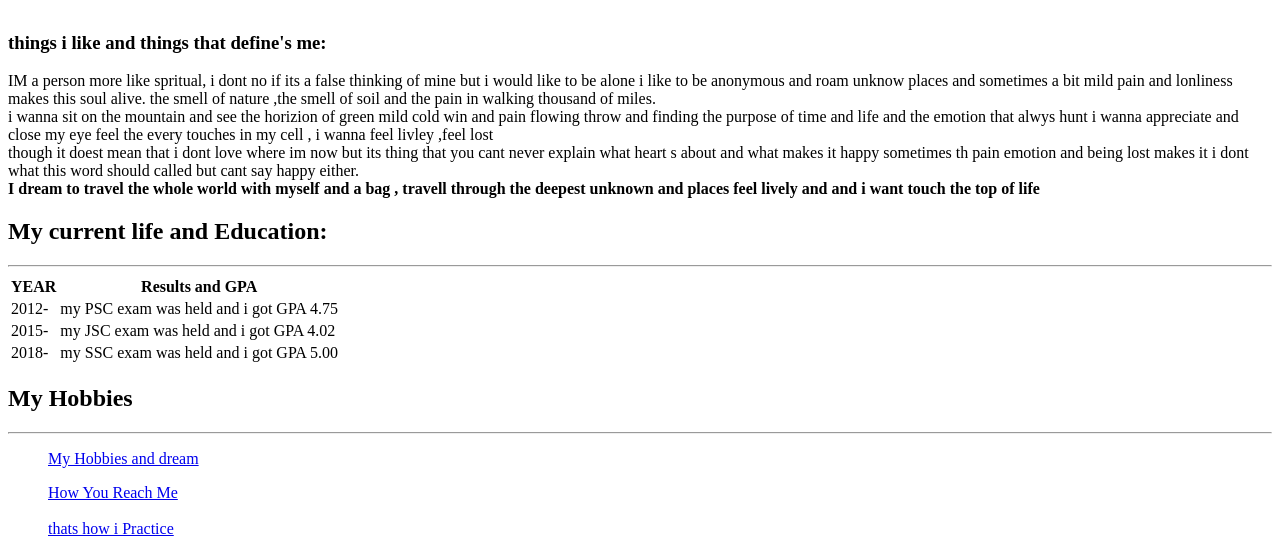
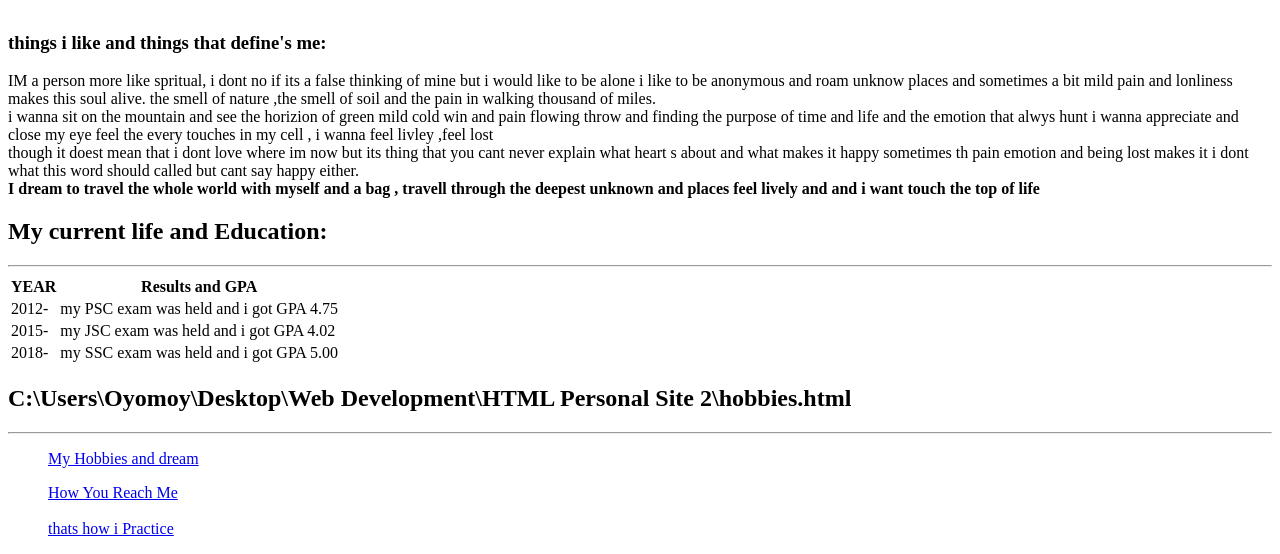
Before and after one commit to ArafathOyomoy/cv9O5, a plain HTML site: page index.html.html in a window 1280 px wide. Shown: the part 341-895 px from the top of the page. Drawn offline with Linux system fonts and the light colour scheme.

Commit message:
Update index.html.html

```diff
--- a/index.html.html
+++ b/index.html.html
@@ -62,7 +62,7 @@ though it doest mean that i dont love where im now but its thing that you cant n
   </tfoot>
 
 </table>
-<h2> <strong>My Hobbies</strong> </h2>
+<h2> <strong>C:\Users\Oyomoy\Desktop\Web Development\HTML Personal  Site 2\hobbies.html</strong> </h2>
 <hr>
   <ol>
    <a href="C:\Users\Oyomoy\Desktop\Web Development\HTML Personal  Site 2\hobbies.html">My Hobbies and dream</a>
```
